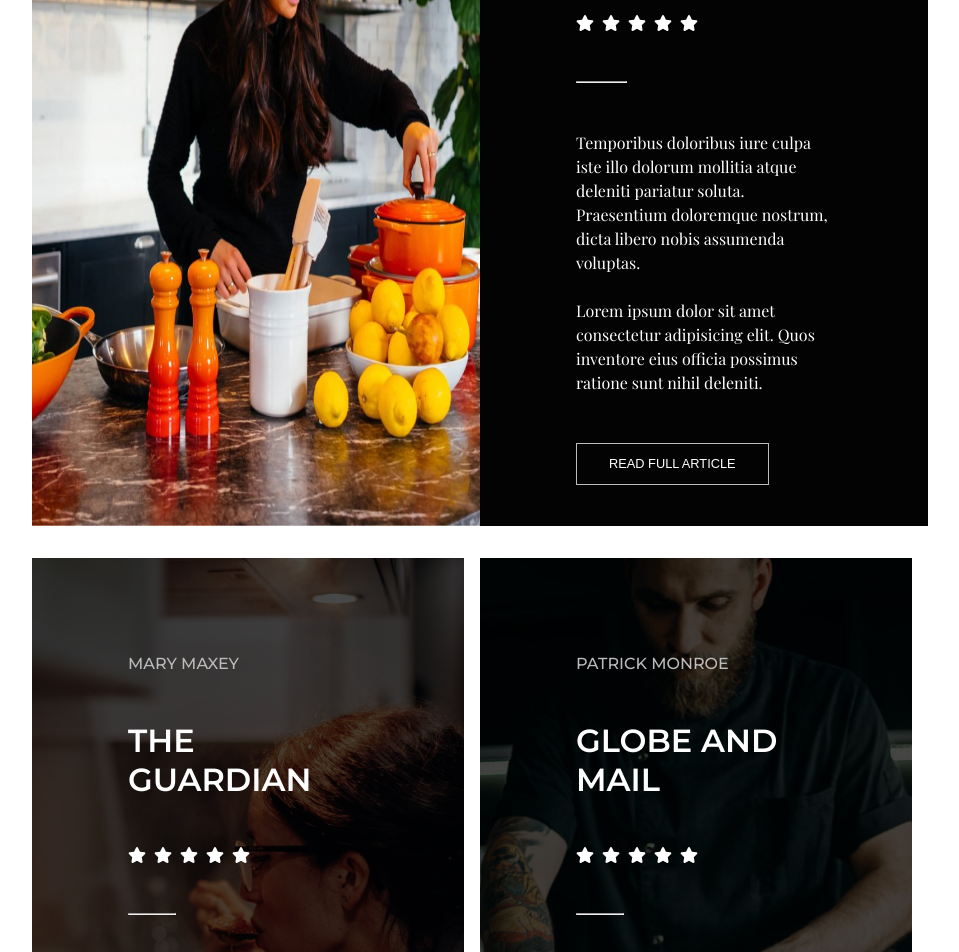
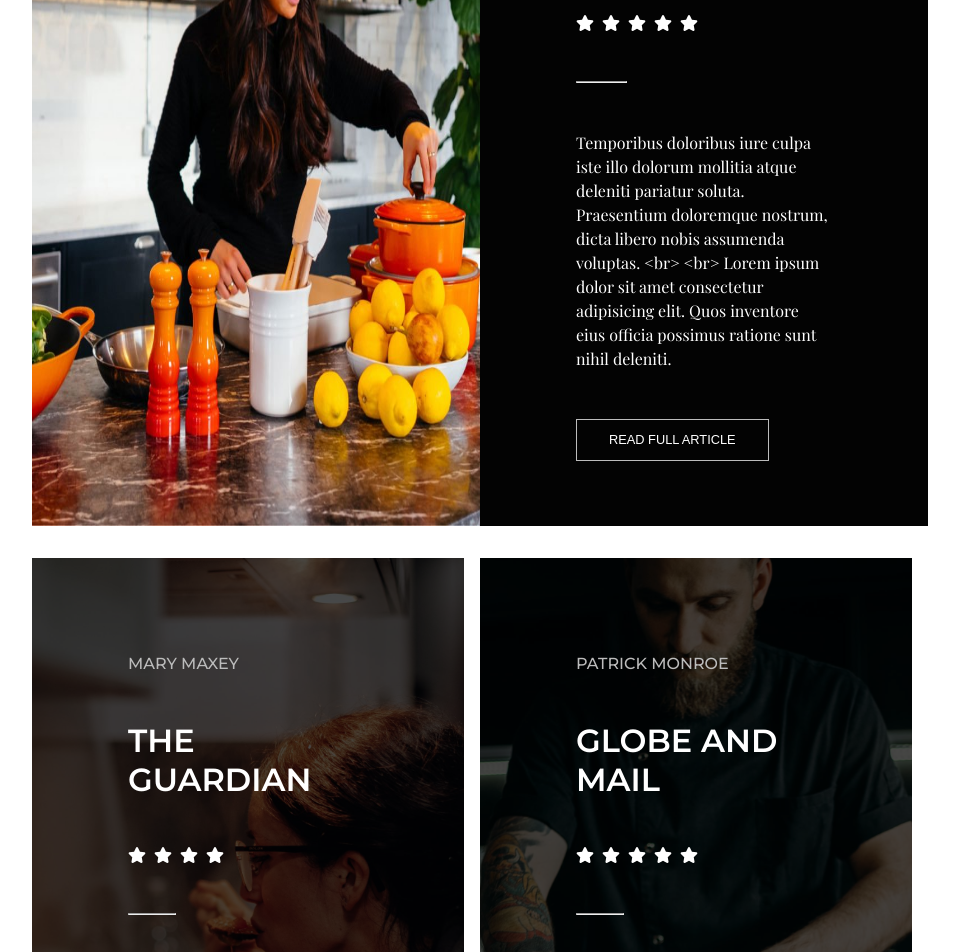
Before and after one commit to otuoio/proj-html-vuejs, a Vue app: page / in a window 1280 px wide. Shown: the part 4280-5232 px from the top of the page, without its empty margins (160-1119 px from the left). Built offline with nearby package versions, Linux system fonts and the light colour scheme; a web font is replaced by a local one.

Commit message:
add critics card component with props

```diff
--- /dev/null
+++ b/src/components/CriticsCard.vue
@@ -0,0 +1,31 @@
+<template>
+    <div class="critics-card">
+        <h4 class="critics-name">{{ card.name}}</h4>
+        <h2 class="critics-cardtitle">{{ card.magazine }}</h2>
+        <div class="vote">
+            <font-awesome-icon v-for="i in card.vote"
+            :key="i"
+            icon="star" class="star"/>
+        </div>
+        <hr>
+        <p class="critics-description">{{ card.review }}</p>
+        <button class="btn critics-btn">{{ card.button }}</button>
+    </div>
+</template>
+
+<script>
+export default {
+    name: 'CriticsCard',
+    props: {
+        card: {
+            type: Object
+        }
+    }
+}
+</script>
+
+<style lang="scss">
+@import '../assets/scss/partials/_variables.scss';
+@import '../assets/scss/partials/_mixins.scss';
+@import '../assets/scss/partials/_criticsCard.scss';
+</style>
--- a/src/components/Main.vue
+++ b/src/components/Main.vue
@@ -48,62 +48,27 @@
           <h3 class="critics-title" style="font-style: italic;">What critics are saying about us</h3>
 
           <!-- critics-full-card -->
-          <div class="critics-full-card container-70">
-              <div class="col-left col-50">
+        <div class="critics-full-card container-70">
+            <div class="col-left col-50">
                 <img src="../assets/img/blog72x-800x916.jpg" alt="blog72x-800x916">
-              </div>
-              <div class="col-rigth col-50 critics-card">
-                <h4 class="critics-name">Meggy Stewart</h4>
-                <h2 class="critics-cardtitle">New York Times</h2>
-                <div class="vote">
-                    <font-awesome-icon icon="star" class="star"/>
-                    <font-awesome-icon icon="star" class="star"/>
-                    <font-awesome-icon icon="star" class="star"/>
-                    <font-awesome-icon icon="star" class="star"/>
-                    <font-awesome-icon icon="star" class="star"/>
-                </div>
-                <hr>
-                <p class="critics-description">Temporibus doloribus iure culpa iste illo dolorum mollitia atque deleniti pariatur soluta. Praesentium doloremque nostrum, dicta libero nobis assumenda voluptas. <br>
-                <br>
-                Lorem ipsum dolor sit amet consectetur adipisicing elit. Quos inventore eius officia possimus ratione sunt nihil deleniti.</p>
-                <button class="btn critics-btn">Read full article</button>
-              </div>
-          </div>
+            </div>
+            <CriticsCard class="col-rigth col-50"
+            :card="criticsCards[0]"
+            />
+        </div>
           <!-- /critics-full-card -->
 
           <!-- critics-overlay-card -->
           <div class="critics-overlay-card container-70">
               <div class="col-left">
-                  <div class="critics-card">
-                    <h4 class="critics-name">Mary Maxey</h4>
-                    <h2 class="critics-cardtitle">The Guardian</h2>
-                    <div class="vote">
-                        <font-awesome-icon icon="star" class="star"/>
-                        <font-awesome-icon icon="star" class="star"/>
-                        <font-awesome-icon icon="star" class="star"/>
-                        <font-awesome-icon icon="star" class="star"/>
-                        <font-awesome-icon icon="star" class="star"/>
-                    </div>
-                    <hr>
-                    <p class="critics-description">Temporibus doloribus iure culpa iste illo dolorum mollitia atque deleniti pariatur soluta. Praesentium doloremque nostrum, dicta libero nobis assumenda voluptas.</p>
-                    <button class="btn critics-btn">Read full article</button>
-                  </div>
+                  <CriticsCard
+                  :card="criticsCards[1]"
+                  />
               </div>
               <div class="col-right">
-                  <div class="critics-card">
-                    <h4 class="critics-name">Patrick Monroe</h4>
-                    <h2 class="critics-cardtitle">Globe and Mail</h2>
-                    <div class="vote">
-                        <font-awesome-icon icon="star" class="star"/>
-                        <font-awesome-icon icon="star" class="star"/>
-                        <font-awesome-icon icon="star" class="star"/>
-                        <font-awesome-icon icon="star" class="star"/>
-                        <font-awesome-icon icon="star" class="star"/>
-                    </div>
-                    <hr>
-                    <p class="critics-description">Lorem ipsum dolor sit amet consectetur, adipisicing elit. Quod pariatur ad soluta possimus dicta optio nam ipsa nesciunt asperiores praesentium, distinctio a.</p>
-                    <button class="btn critics-btn">Read full article</button>
-                  </div>
+                  <CriticsCard
+                  :card="criticsCards[2]"
+                  />
               </div>
           </div>
           <!-- /critics-overlay-card -->
@@ -162,6 +127,7 @@
 import InfoBox from './InfoBox.vue';
 import ImageBox from './ImageBox.vue';
 import CallToActionCard from './CallToActionCard.vue';
+import CriticsCard from './CriticsCard.vue';
 import BannerFs from './BannerFs.vue';
 
 export default {
@@ -170,6 +136,7 @@ export default {
         InfoBox,
         ImageBox,
         CallToActionCard,
+        CriticsCard,
         BannerFs
     },
     props: {
@@ -197,6 +164,31 @@ export default {
                     description: 'Lorem ipsum dolor sit amet consectetur adipisicing elit. Labore earum dolorum quasi nobis laboriosam qui est consequuntur quisquam?',
                     button: 'Learn more about us',
                     picture: 'sushi-3.png'
+                },
+            ],
+            criticsCards: [
+                {
+                    name: 'Meggy Stewart',
+                    magazine: 'New York Times',
+                    vote: 5,
+                    review: `Temporibus doloribus iure culpa iste illo dolorum mollitia atque deleniti pariatur soluta. Praesentium doloremque nostrum, dicta libero nobis assumenda voluptas. <br>
+                    <br>
+                    Lorem ipsum dolor sit amet consectetur adipisicing elit. Quos inventore eius officia possimus ratione sunt nihil deleniti.`,
+                    button: 'Read full article'
+                },
+                {
+                    name: 'Mary Maxey',
+                    magazine: 'The Guardian',
+                    vote: 4,
+                    review: 'Temporibus doloribus iure culpa iste illo dolorum mollitia atque deleniti pariatur soluta. Praesentium doloremque nostrum, dicta libero nobis assumenda voluptas.',
+                    button: 'Read full article'
+                },
+                {
+                    name: 'Patrick Monroe',
+                    magazine: 'Globe and Mail',
+                    vote: 5,
+                    review: 'Lorem ipsum dolor sit amet consectetur, adipisicing elit. Quod pariatur ad soluta possimus dicta optio nam ipsa nesciunt asperiores praesentium, distinctio a.',
+                    button: 'Read full article'
                 },
             ],
         }
@@ -243,8 +235,6 @@ export default {
         .critics-card:hover {
             transform: scale(1.03);
         }
-        @import '../assets/scss/partials/_criticsCard.scss';
-
     }
     .critics-overlay-card {
         height: 800px;
@@ -259,7 +249,6 @@ export default {
             background-size: cover;
             background-repeat: no-repeat;
             background-position: center;
-            @import '../assets/scss/partials/_criticsCard.scss';
             .critics-card {
                 background-color: rgba($color: #000000, $alpha: 0.7);
             }
```
